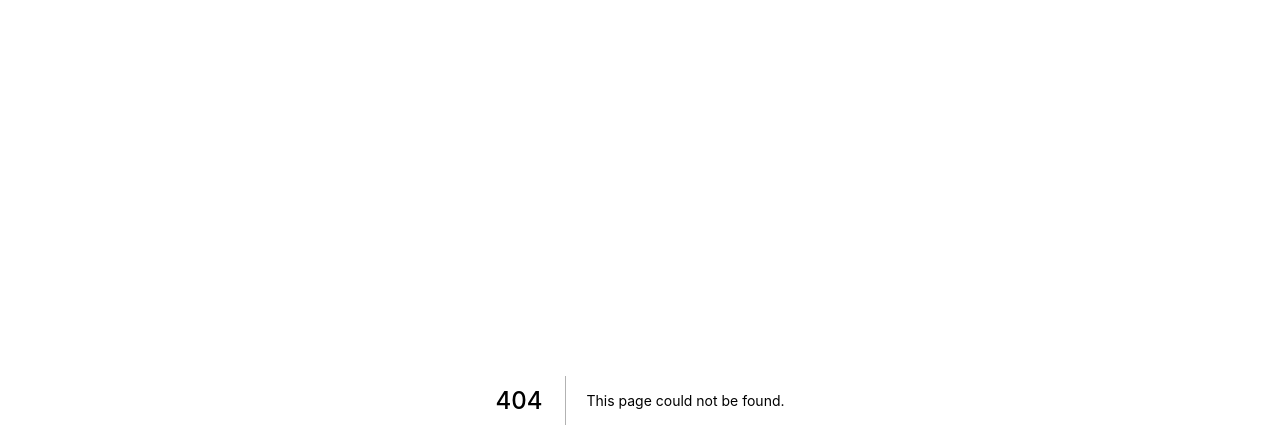
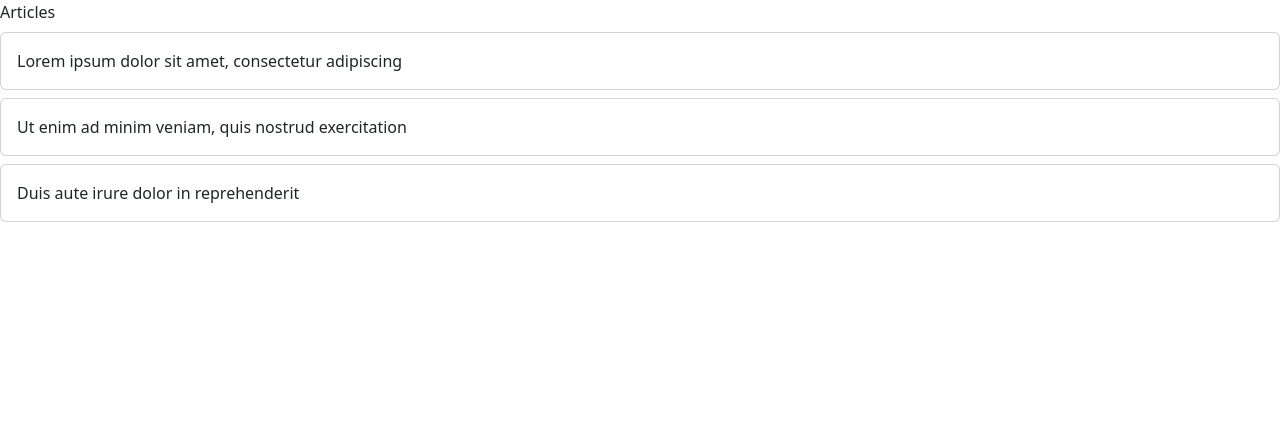
Before and after one commit to nbktechworld/fff0-tech-news, a Next.js app in the folder client/: page /articles in a window 1280 px wide. Before the commit this address had no page. Shown: the top 448 px of the page. Built offline with nearby package versions, Linux system fonts and the light colour scheme.

Commit message:
Add pages for articles

```diff
--- /dev/null
+++ b/client/articles.js
@@ -0,0 +1,21 @@
+const articles = [
+  {
+    id: 1,
+    title: 'Lorem ipsum dolor sit amet, consectetur adipiscing',
+    slug: 'lorem-ipsum-dolor-sit-amet-consectetur-adipiscing',
+    body: 'Lorem ipsum dolor sit amet, consectetur adipiscing elit, sed do eiusmod tempor incididunt ut labore et dolore magna aliqua. Ut enim ad minim veniam, quis nostrud exercitation ullamco laboris nisi ut aliquip ex ea commodo consequat. Duis aute irure dolor in reprehenderit in voluptate velit esse cillum dolore eu fugiat nulla pariatur. Excepteur sint occaecat cupidatat non proident, sunt in culpa qui officia deserunt mollit anim id est laborum.',
+  },
+  {
+    id: 2,
+    title: 'Ut enim ad minim veniam, quis nostrud exercitation',
+    slug: 'ut-enim-ad-minim-veniam',
+    body: 'Ut enim ad minim veniam, quis nostrud exercitation ullamco laboris nisi ut aliquip ex ea commodo consequat.',
+  },
+  {
+    id: 3,
+    title: 'Duis aute irure dolor in reprehenderit',
+    slug: 'duis-aute-irure-dolor-in-reprehenderit',
+    body: 'Duis aute irure dolor in reprehenderit in voluptate velit esse cillum dolore eu fugiat nulla pariatur. Excepteur sint occaecat cupidatat non proident, sunt in culpa qui officia deserunt mollit anim id est laborum.',
+  },
+];
+export default articles;
--- a/client/package.json
+++ b/client/package.json
@@ -10,8 +10,10 @@
   "author": "",
   "license": "ISC",
   "dependencies": {
+    "bootstrap": "^5.2.0",
     "next": "^12.2.3",
     "react": "^18.2.0",
+    "react-bootstrap": "^2.4.0",
     "react-dom": "^18.2.0"
   }
 }
--- /dev/null
+++ b/client/pages/_app.js
@@ -0,0 +1,9 @@
+import 'bootstrap/dist/css/bootstrap.min.css';
+
+function App({ Component, pageProps }) {
+  return (
+    <Component {...pageProps} />
+  );
+}
+
+export default App;
--- /dev/null
+++ b/client/pages/articles/index.js
@@ -0,0 +1,28 @@
+import { Card } from 'react-bootstrap';
+
+import articles from '../../articles';
+
+export default function ArticlesIndex(props) {
+  return (
+    <>
+      <div className="mb-2">Articles</div>
+      <div>
+        {props.articles.map((article) => (
+          <Card className="mb-2" key={article.id}>
+            <Card.Body>
+              {article.title}
+            </Card.Body>
+          </Card>
+        ))}
+      </div>
+    </>
+  )
+}
+
+export async function getStaticProps() {
+  return {
+    props: {
+      articles
+    }
+  }
+}
```
Also changed, not shown: client/pages/articles/[articleSlug].js (added, +45 -0 lines), 1 other file (tests, documents, lock files or other folders).
